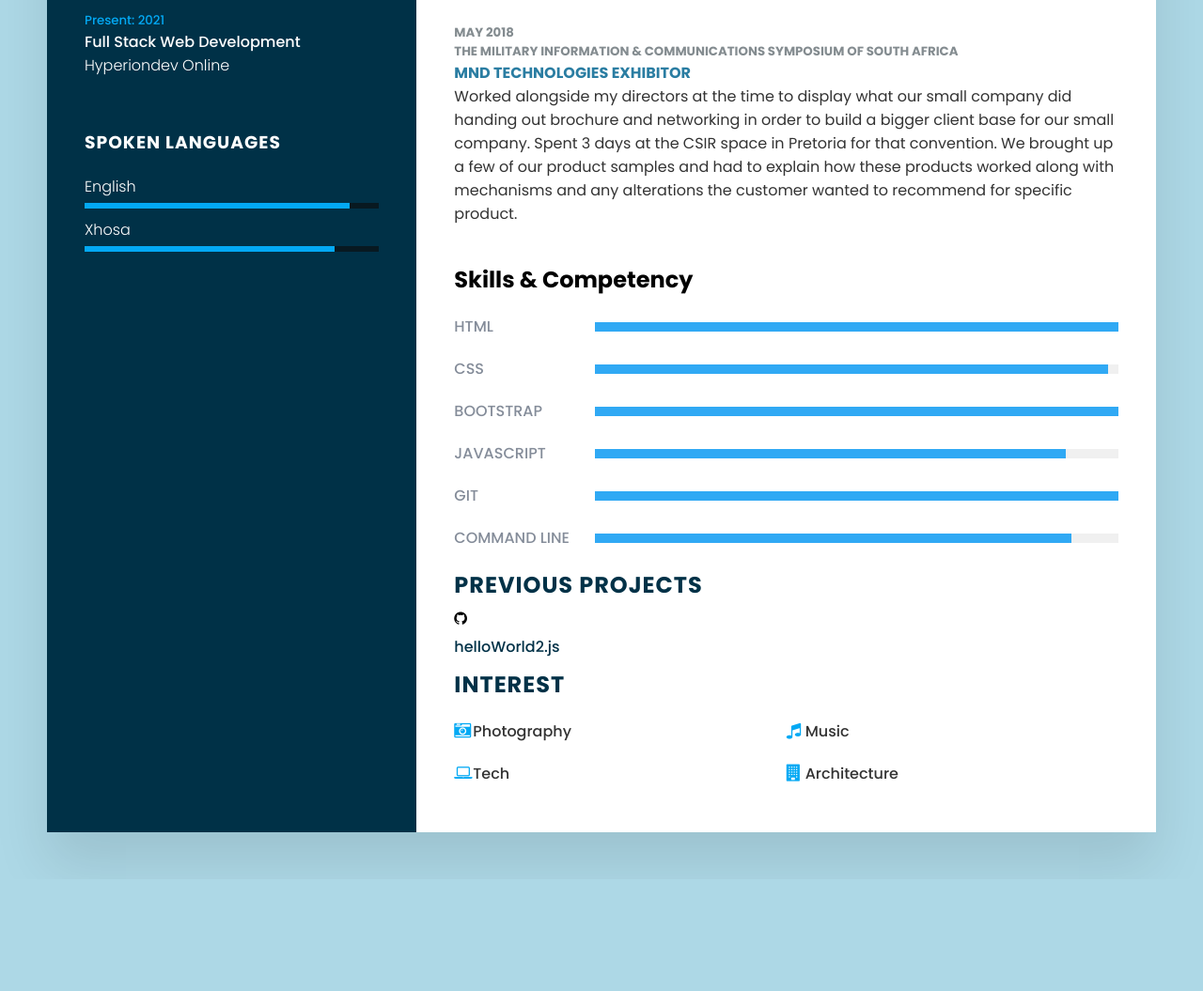
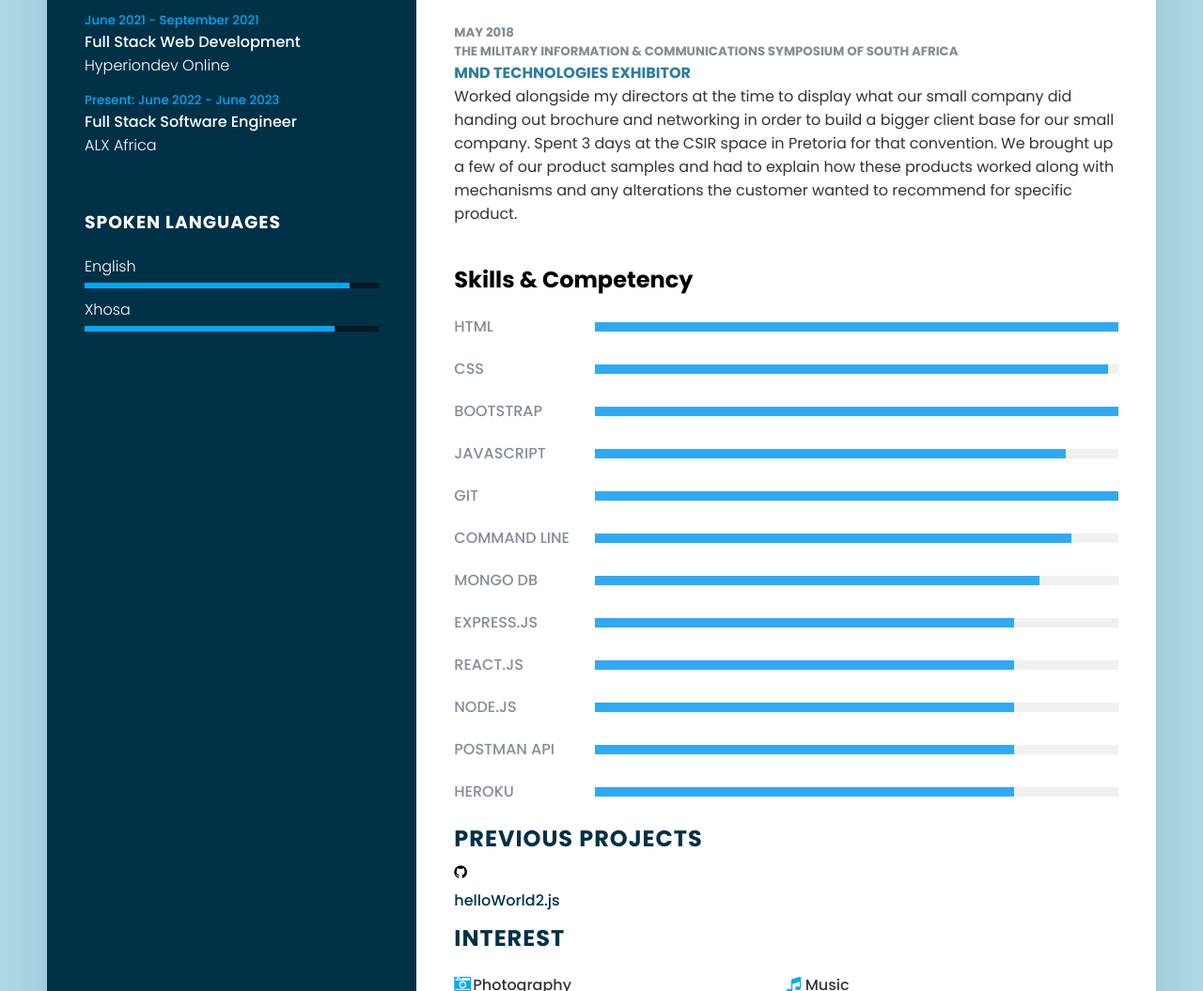
Before and after one commit to MpiloNM95/Mpilo_Mafu_Resume, a plain HTML site: page index.html in a window 1280 px wide. Shown: the part 1105-2160 px from the top of the page at 94% size. Before the commit the page ends 2041 px from the top, so only its background shows below. Drawn offline with Linux system fonts and the light colour scheme.

Commit message:
Update index.html

```diff
--- a/index.html
+++ b/index.html
@@ -76,9 +76,14 @@
                         <h4>St Andrews College, Grahamstown</h4>
                     </li>
                     <li>
-                        <h5>Present: 2021</h5>
+                        <h5>June 2021 - September 2021</h5>
                         <h4>Full Stack Web Development</h4>
                         <h4>Hyperiondev Online</h4>
+                    </li>
+                    <li>
+                        <h5>Present: June 2022 - June 2023</h5>
+                        <h4>Full Stack Software Engineer</h4>
+                        <h4>ALX Africa</h4>
                     </li>
                 </ul>
             </div>
@@ -213,6 +218,43 @@
                         <div style="width: 91%;"></div>
                     </div>
                 </div>
+                <div class="box">
+                    <h4>Mongo DB</h4>
+                    <div class="percent">
+                        <div style="width: 85%;"></div>
+                    </div>
+                </div>
+                <div class="box">
+                    <h4>Express.JS</h4>
+                    <div class="percent">
+                        <div style="width: 80%;"></div>
+                    </div>
+                </div>
+                <div class="box">
+                    <h4>React.JS</h4>
+                    <div class="percent">
+                        <div style="width: 80%;"></div>
+                    </div>
+                </div>
+                <div class="box">
+                    <h4>Node.JS</h4>
+                    <div class="percent">
+                        <div style="width: 80%;"></div>
+                    </div>
+                </div>
+                <div class="box">
+                    <h4>Postman API</h4>
+                    <div class="percent">
+                        <div style="width: 80%;"></div>
+                    </div>
+                </div>
+                <div class="box">
+                    <h4>Heroku</h4>
+                    <div class="percent">
+                        <div style="width: 80%;"></div>
+                    </div>
+                </div>
+
             </div>
             <!-- This the div container for my previous projects which will change as more will be added as i progress through my Full Stack Web Development Bootcamp at Hyperiondev -->
             <div class="myProjects">
```
